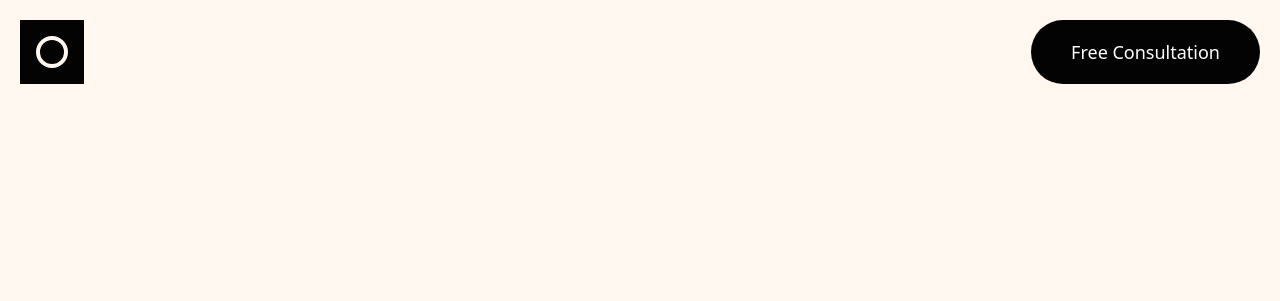
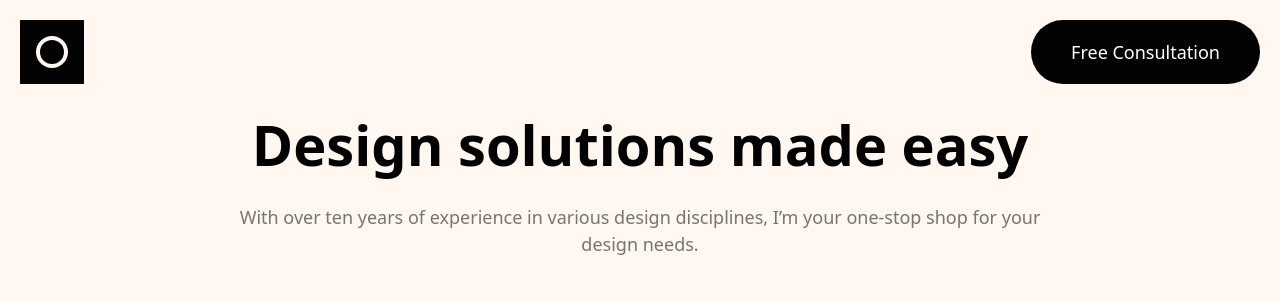
Before and after one commit to prikaskyy/Design-portfolio-landing-page, a plain HTML site: page dist/index.html in a window 1280 px wide. Drawn offline with Linux system fonts and the light colour scheme.

Commit message:
hero section

```diff
--- a/dist/index.html
+++ b/dist/index.html
@@ -21,9 +21,12 @@
       </ul>
     </nav>
   </header>
-  <main>
-    <section>
-
+  <main class="text-center">
+    <section class="container mx-auto p-5">
+      <h1 class="text-Heading-L-mobile font-bold px-10 leading-40 md:text-Heading-L-tablet lg:text-Heading-L">Design solutions made easy</h1>
+      <p class="text-brown py-5 md:text-base lg:py-10 lg:px-48">
+        With over ten years of experience in various design disciplines, I’m your one-stop shop for your design needs.
+      </p>
     </section>
   </main>
 </body>
```
Also changed, not shown: dist/style.css.
